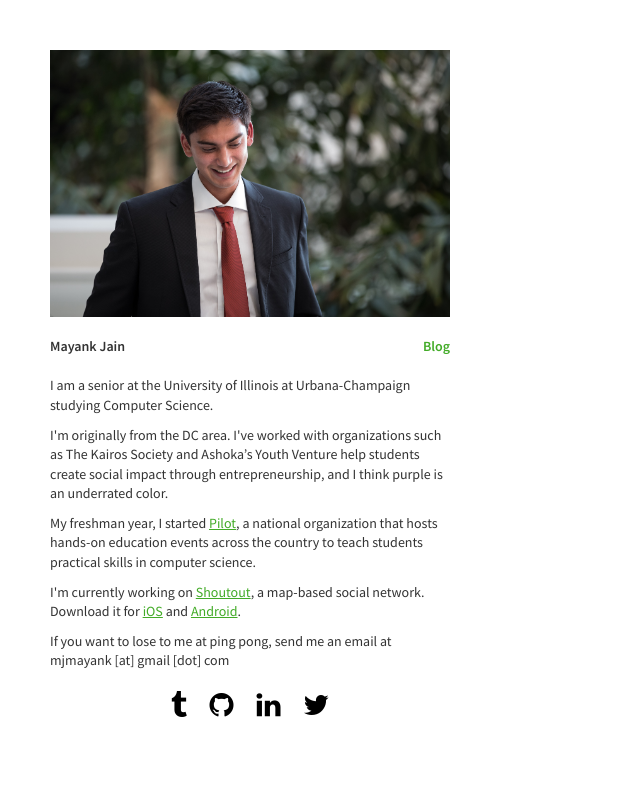
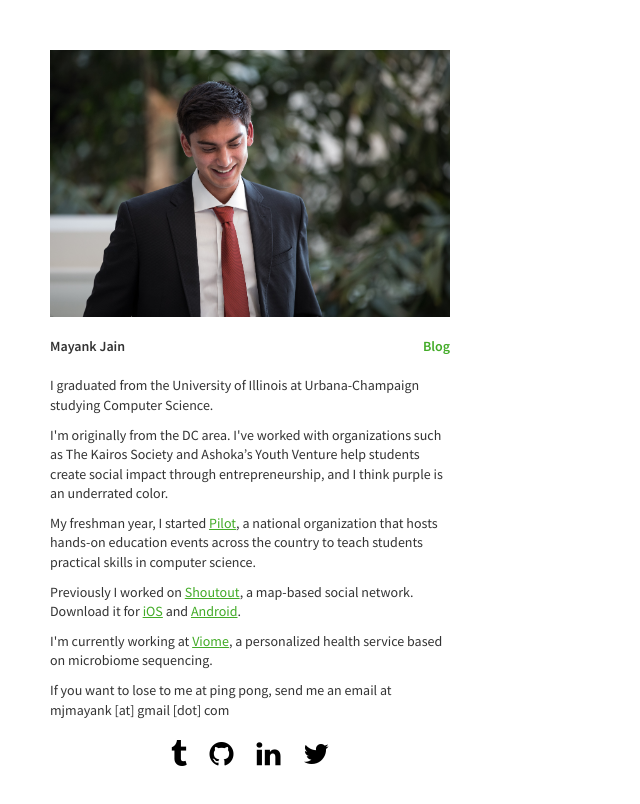
Before and after one commit to mjmayank-zz/mjmayank.github.io, a plain HTML site: page index.html in a window 1280 px wide. Shown: the whole page, without its empty margins (0-640 px from the left). Drawn offline with Linux system fonts and the light colour scheme.

Commit message:
updated website

```diff
--- a/index.html
+++ b/index.html
@@ -15,10 +15,11 @@
 
             <div class="content">
                 <h1>Mayank Jain <a href="http://blog.mjmayank.com"><span class="callToAction">Blog</span></a></h1>
-                <p>I am a senior at the University of Illinois at Urbana-Champaign studying Computer Science.</p>
+                <p>I graduated from the University of Illinois at Urbana-Champaign studying Computer Science.</p>
                 <p>I'm originally from the DC area. I've worked with organizations such as The Kairos Society and Ashoka’s Youth Venture help students create social impact through entrepreneurship, and I think purple is an underrated color.</p>
                 <p>My freshman year, I started <a href="http://www.gopilot.org">Pilot</a>, a national organization that hosts hands-on education events across the country to teach students practical skills in computer science.</p>
-                <p>I'm currently working on <a href="http://www.getshoutout.co">Shoutout</a>, a map-based social network. Download it for <a href="https://itunes.apple.com/us/app/shoutout-the-social-map/id1037745672?mt=8">iOS</a> and <a href="play.google.com/store/apps/details?id=shoutout2.app&hl=en">Android</a>.</p>
+                <p>Previously I worked on <a href="http://www.getshoutout.co">Shoutout</a>, a map-based social network. Download it for <a href="https://itunes.apple.com/us/app/shoutout-the-social-map/id1037745672?mt=8">iOS</a> and <a href="play.google.com/store/apps/details?id=shoutout2.app&hl=en">Android</a>.</p>
+                <p>I'm currently working at <a href="http://www.viome.com">Viome</a>, a personalized health service based on microbiome sequencing.</p>
                 <p>If you want to lose to me at ping pong, send me an email at mjmayank [at] gmail [dot] com</p>
                 <p class="social">
                     <a href="http://blog.mjmayank.com"><i class="fa fa-tumblr fa-2x"></i></a>
```
